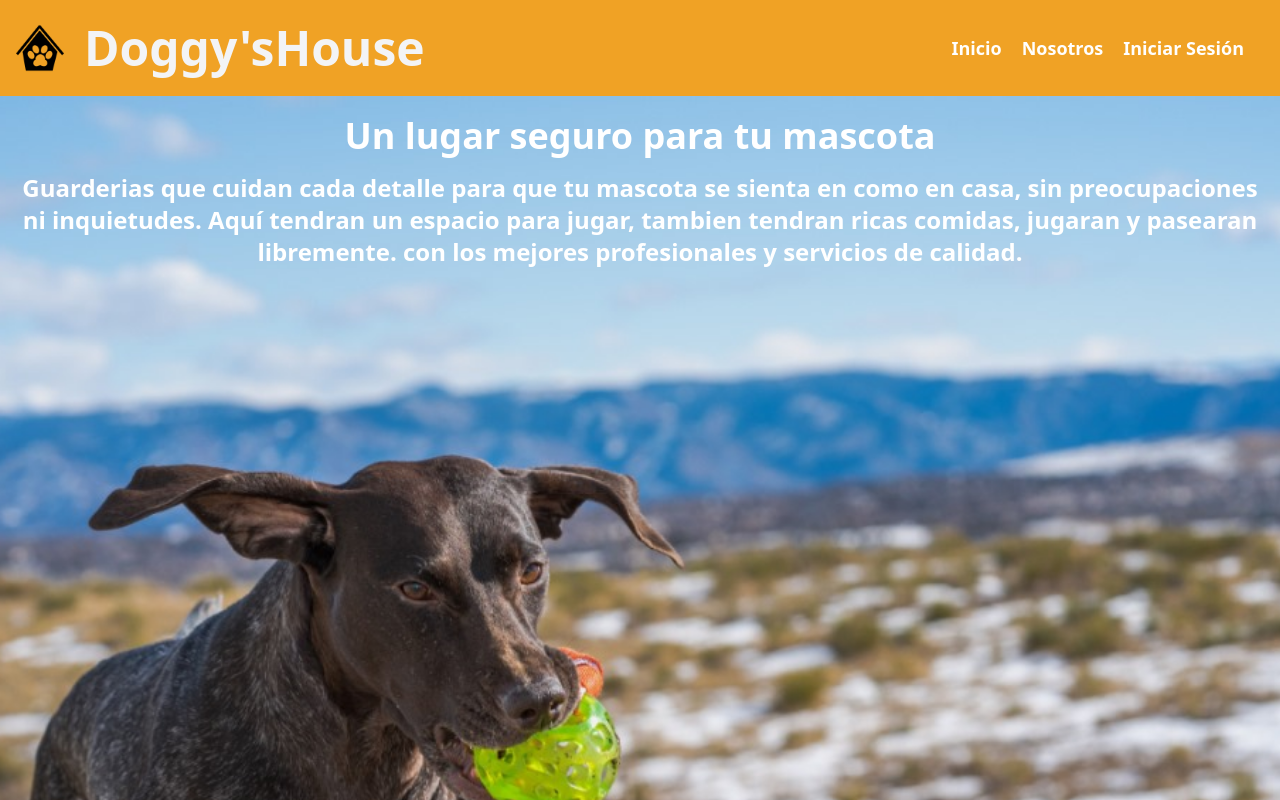
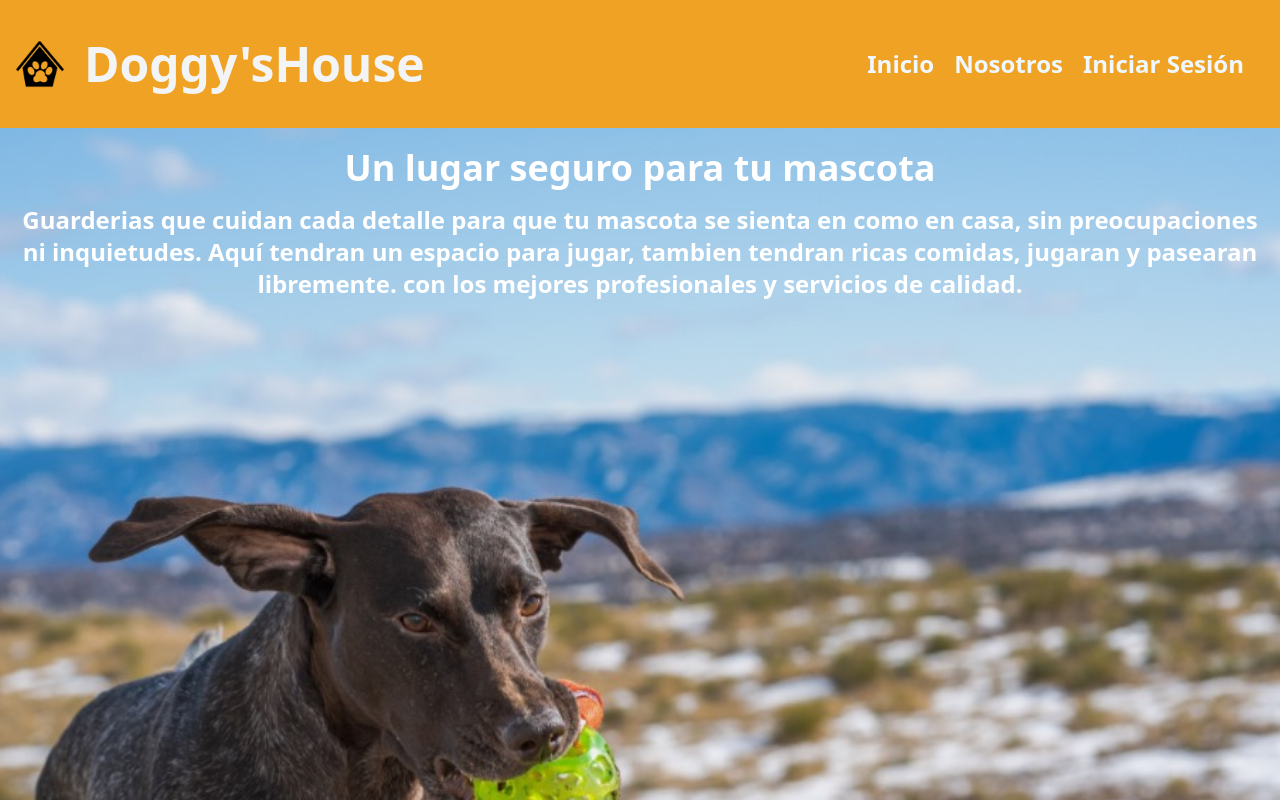
Before and after one commit to No-Country/c14-16-ft-node-react, a React (Vite) app in the folder frontend/: page / in a window 1280 px wide. Shown: the top 800 px of the page. Built offline with nearby package versions, Linux system fonts and the light colour scheme.

Commit message:
cambios con login

```diff
--- a/frontend/src/components/layout/Navbar.css
+++ b/frontend/src/components/layout/Navbar.css
@@ -1,23 +1,31 @@
 #container-global {
     background-color: #F0A225;
-    color: #fff;
-    font-size: large;
-    font-weight: 600;
 }
 
 .box {
+    display: flex;
+    justify-content: space-between;
+    align-items: center;
+    height: 80px;
     margin-right: 10px;
     padding-right: 10px;
     text-align: center;
+    font-weight: 600;
+    color: aliceblue;
 }
 
+.box:hover {
+    cursor: pointer;
+    color: rgb(59, 125, 219);
+    transition: 0.5s;
+}
 .menu-open {
     position: absolute;
     top: 95px;
     right: 0;
     bottom: 0;
     width: 180px;
-    background-color: rgb(224, 223, 223);
+    background-color: rgb(147, 142, 142);
     z-index: 10;
     flex-direction: column;
     padding: 15px 10px;
--- /dev/null
+++ b/frontend/src/router/navigation.js
@@ -0,0 +1,18 @@
+import AiTwotoneHome from 'react-icons/ai';
+import FcAbout from 'react-icons/fc';
+
+
+export const menuItems = [
+    {
+        id: "home",
+        path: "/",
+        title: "Inicio",
+        Icon: AiTwotoneHome
+    },
+    {
+        id: "about",
+        path: "/about",
+        title: "Nosotros",
+        Icon: FcAbout
+    }
+]
```
Also changed, not shown: frontend/src/components/pages/home/StyledImage.jsx (line endings or trailing spaces), frontend/src/components/pages/login/Login.css (line endings or trailing spaces).
